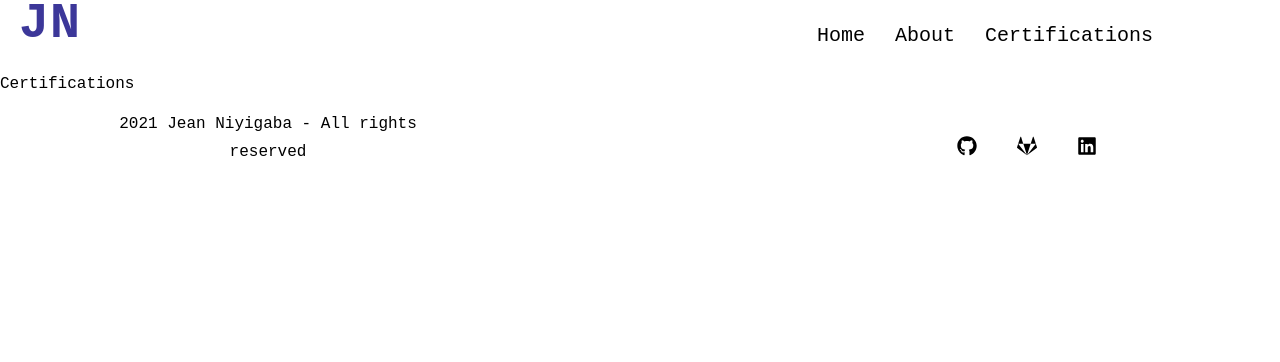
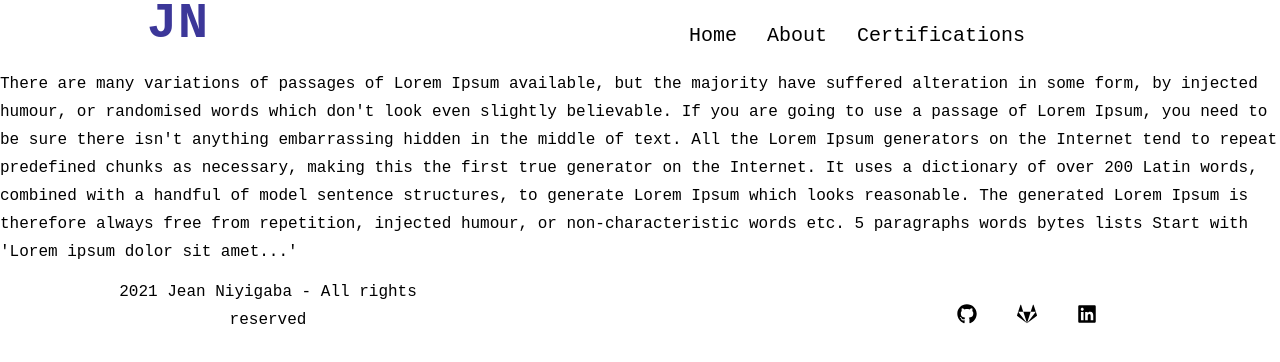
Before and after one commit to Jean198/jean-portfolio-react, a React (Create React App) app: page /Certifications in a window 1280 px wide. Shown: the top 362 px of the page. Built offline with nearby package versions, Linux system fonts and the light colour scheme.

Commit message:
changed the navbar

```diff
--- a/src/App.js
+++ b/src/App.js
@@ -3,6 +3,7 @@
 import Home from './Components/Pages/Home/Home';
 import NavigationBar from'./Components/NavigationBar/NavigationBar'
 import About from './Components/Pages/About/About'
+
 import ProjectDetails from './Components/Pages/Projects/ProjectDetails'
 import Certifications from './Components/Pages/Certifications/Certifications';
 import Footer from './Components/Footer/Footer';
@@ -13,6 +14,7 @@
     <div className='overall-container'>
      <Routes>
       <Route path="/" element={<NavigationBar/>}>
+
         <Route index element={<Home/>}/>
         <Route path="/about" element={<About/>}/>
         <Route path="/certifications" element={<Certifications/>}/>
--- a/src/Components/NavigationBar/NavigationBar.js
+++ b/src/Components/NavigationBar/NavigationBar.js
@@ -1,10 +1,20 @@
-import React from 'react';
+import {React, useState, useEffect} from 'react';
 import {Fragment} from 'react';
 import {Outlet, Link} from 'react-router-dom'
-import './NavigationBar.scss'
+import './NavigationBar.scss';
+import { FaBars } from 'react-icons/fa';
+
 
 
 const NavigationBar = () => {
+
+    const [showLinks, setShowLinks] = useState(false);
+
+    const toggleLinks = () => {
+        setShowLinks(!showLinks);
+
+      };
+
     return (
         <Fragment>
             <div className='navigation-bar'>
@@ -13,6 +23,9 @@
                   <h1 className='logo'>JN</h1>
                 </Link>
                 </div>
+                <button className='nav-toggle' onClick={toggleLinks}>
+                    <FaBars />
+                </button>
                 <div className='nav-links-container '>
                 <Link to="/" className='nav-link '>
                     Home
@@ -24,7 +37,23 @@
                     Certifications
                 </Link>
                 </div>
+
+
             </div>
+
+            {showLinks?<div className='mobile-nav-links-container '>
+                <Link to="/" className='nav-link '>
+                    Home
+                </Link>
+                <Link to="/about" className='nav-link '>
+                    About
+                </Link>
+                <Link to="/Certifications" className='nav-link '>
+                    Certifications
+                </Link>
+            </div>:null
+
+        }
             <Outlet/>
         </Fragment>
     );
--- a/src/Components/NavigationBar/NavigationBar.scss
+++ b/src/Components/NavigationBar/NavigationBar.scss
@@ -1,8 +1,17 @@
 .navigation-bar {
     height: 70px;
-    width: 100%;
+    width: 80%;
     display: flex;
     justify-content: space-between;
+    align-items: center;
+
+    margin: 0 auto;
+
+    @media screen and (max-width: 800px){
+      width:100%;
+    }
+
+
 
 
 
@@ -26,6 +35,27 @@
       }
     }
 
+    .nav-toggle {
+      font-size: 1.5rem;
+      color: hsl(205, 78%, 60%);
+      background: transparent;
+      border-color: transparent;
+      transition: all 0.3s linear;
+      cursor: pointer;
+
+
+      @media screen and (min-width: 800px){
+        display:none;
+      }
+
+
+    }
+
+    .nav-toggle:hover {
+      color: black;
+      //transform: rotate(90deg);
+    }
+
     .nav-links-container {
 
       width: 50%;
@@ -45,10 +75,52 @@
         color:white;
       }
 
-      @media screen and (max-width: 768px){
-        margin-right: 0px;
+      @media screen and (max-width: 800px){
+        display: none;
+
       }
     }
 
 
+
+}
+
+.mobile-nav-links-container {
+
+  width: 100%;
+  display: none;
+  height:auto;
+  line-height: 1;
+  overflow: hidden;
+  flex-direction: column;
+  align-items: center;
+  justify-content:center;
+  opacity: 9;
+  transition: all 500ms ease-out;
+
+  .nav-link {
+
+    width: 100%;
+    text-align: center;
+    padding: 10px 15px;
+    cursor: pointer;
+    font-size: 20px;
+    transition: 0.3s;
   }
+
+  .nav-link:hover {
+    background: hsl(205, 86%, 81%);
+    color: hsl(205, 78%, 60%);
+    padding-left: 1.5rem;
+  }
+
+  @media screen and (max-width: 800px){
+    display: flex;
+
+
+
+  }
+
+
+
+}
--- /dev/null
+++ b/src/Components/NewNav/Navbar.scss
@@ -0,0 +1,232 @@
+/*
+===============
+Variables
+===============
+*/
+
+:root {
+    /* dark shades of primary color*/
+    --clr-primary-1: hsl(205, 86%, 17%);
+    --clr-primary-2: hsl(205, 77%, 27%);
+    --clr-primary-3: hsl(205, 72%, 37%);
+    --clr-primary-4: hsl(205, 63%, 48%);
+    /* primary/main color */
+    --clr-primary-5: hsl(205, 78%, 60%);
+    /* lighter shades of primary color */
+    --clr-primary-6: hsl(205, 89%, 70%);
+    --clr-primary-7: hsl(205, 90%, 76%);
+    --clr-primary-8: hsl(205, 86%, 81%);
+    --clr-primary-9: hsl(205, 90%, 88%);
+    --clr-primary-10: hsl(205, 100%, 96%);
+    /* darkest grey - used for headings */
+    --clr-grey-1: hsl(209, 61%, 16%);
+    --clr-grey-2: hsl(211, 39%, 23%);
+    --clr-grey-3: hsl(209, 34%, 30%);
+    --clr-grey-4: hsl(209, 28%, 39%);
+    /* grey used for paragraphs */
+    --clr-grey-5: hsl(210, 22%, 49%);
+    --clr-grey-6: hsl(209, 23%, 60%);
+    --clr-grey-7: hsl(211, 27%, 70%);
+    --clr-grey-8: hsl(210, 31%, 80%);
+    --clr-grey-9: hsl(212, 33%, 89%);
+    --clr-grey-10: hsl(210, 36%, 96%);
+    --clr-white: #fff;
+    --clr-red-dark: hsl(360, 67%, 44%);
+    --clr-red-light: hsl(360, 71%, 66%);
+    --clr-green-dark: hsl(125, 67%, 44%);
+    --clr-green-light: hsl(125, 71%, 66%);
+    --clr-black: #222;
+    --transition: all 0.3s linear;
+    --spacing: 0.1rem;
+    --radius: 0.25rem;
+    --light-shadow: 0 5px 15px rgba(0, 0, 0, 0.1);
+    --dark-shadow: 0 5px 15px rgba(0, 0, 0, 0.2);
+    --max-width: 1170px;
+    --fixed-width: 620px;
+  }
+  /*
+  ===============
+  Global Styles
+  ===============
+  */
+
+  *,
+  ::after,
+  ::before {
+    margin: 0;
+    padding: 0;
+    box-sizing: border-box;
+  }
+  body {
+    font-family: -apple-system, BlinkMacSystemFont, 'Segoe UI', Roboto, Oxygen,
+      Ubuntu, Cantarell, 'Open Sans', 'Helvetica Neue', sans-serif;
+    background: var(--clr-grey-10);
+    color: var(--clr-grey-1);
+    line-height: 1.5;
+    font-size: 0.875rem;
+  }
+  ul {
+    list-style-type: none;
+  }
+  a {
+    text-decoration: none;
+  }
+  h1,
+  h2,
+  h3,
+  h4 {
+    letter-spacing: var(--spacing);
+    text-transform: capitalize;
+    line-height: 1.25;
+    margin-bottom: 0.75rem;
+  }
+  h1 {
+    font-size: 3rem;
+  }
+  h2 {
+    font-size: 2rem;
+  }
+  h3 {
+    font-size: 1.25rem;
+  }
+  h4 {
+    font-size: 0.875rem;
+  }
+  p {
+    margin-bottom: 1.25rem;
+    color: var(--clr-grey-5);
+  }
+  @media screen and (min-width: 800px) {
+    h1 {
+      font-size: 4rem;
+    }
+    h2 {
+      font-size: 2.5rem;
+    }
+    h3 {
+      font-size: 1.75rem;
+    }
+    h4 {
+      font-size: 1rem;
+    }
+    body {
+      font-size: 1rem;
+    }
+    h1,
+    h2,
+    h3,
+    h4 {
+      line-height: 1;
+    }
+  }
+  /*  global classes */
+
+  /* section */
+  .section {
+    width: 90vw;
+    margin: 0 auto;
+    max-width: var(--max-width);
+  }
+
+  @media screen and (min-width: 992px) {
+    .section {
+      width: 95vw;
+    }
+  }
+
+  /*
+  ===============
+  Navbar
+  ===============
+  */
+  nav {
+    background: var(--clr-white);
+    box-shadow: var(--light-shadow);
+  }
+  .nav-header {
+    display: flex;
+    align-items: center;
+    justify-content: space-between;
+    padding: 1rem;
+  }
+  .nav-toggle {
+    font-size: 1.5rem;
+    color: var(--clr-primary-5);
+    background: transparent;
+    border-color: transparent;
+    transition: var(--transition);
+    cursor: pointer;
+  }
+  .nav-toggle:hover {
+    color: var(--clr-primary-1);
+    transform: rotate(90deg);
+  }
+  .logo {
+    height: 40px;
+  }
+  .links a {
+    color: var(--clr-grey-3);
+    font-size: 1rem;
+    text-transform: capitalize;
+    letter-spacing: var(--spacing);
+    display: block;
+    padding: 0.5rem 1rem;
+    transition: var(--transition);
+  }
+  .links a:hover {
+    background: var(--clr-primary-8);
+    color: var(--clr-primary-5);
+    padding-left: 1.5rem;
+  }
+  .social-icons {
+    display: none;
+  }
+  .links-container {
+    height: 0;
+    overflow: hidden;
+    transition: var(--transition);
+  }
+  .show-container {
+    height: 10rem;
+  }
+  @media screen and (min-width: 800px) {
+    .nav-center {
+      max-width: 1170px;
+      margin: 0 auto;
+      display: flex;
+      align-items: center;
+      justify-content: space-between;
+      padding: 1rem;
+    }
+    .nav-header {
+      padding: 0;
+    }
+    .nav-toggle {
+      display: none;
+    }
+    .links-container {
+      height: auto !important;
+    }
+    .links {
+      display: flex;
+    }
+    .links a {
+      padding: 0;
+      margin: 0 0.5rem;
+    }
+    .links a:hover {
+      padding: 0;
+      background: transparent;
+    }
+    .social-icons {
+      display: flex;
+    }
+    .social-icons a {
+      margin: 0 0.5rem;
+      color: var(--clr-primary-5);
+      transition: var(--transition);
+    }
+    .social-icons a:hover {
+      color: var(--clr-primary-7);
+    }
+  }
--- /dev/null
+++ b/src/Components/NewNav/data.js
@@ -0,0 +1,52 @@
+import React from 'react';
+import { FaBehance, FaFacebook, FaLinkedin, FaTwitter } from 'react-icons/fa';
+export const links = [
+  {
+    id: 1,
+    url: '/',
+    text: 'home',
+  },
+  {
+    id: 2,
+    url: '/about',
+    text: 'about',
+  },
+  {
+    id: 3,
+    url: '/projects',
+    text: 'projects',
+  },
+  {
+    id: 4,
+    url: '/contact',
+    text: 'contact',
+  },
+  {
+    id: 5,
+    url: '/profile',
+    text: 'profile',
+  },
+];
+
+export const social = [
+  {
+    id: 1,
+    url: 'https://www.twitter.com',
+    icon: <FaFacebook />,
+  },
+  {
+    id: 2,
+    url: 'https://www.twitter.com',
+    icon: <FaTwitter />,
+  },
+  {
+    id: 3,
+    url: 'https://www.twitter.com',
+    icon: <FaLinkedin />,
+  },
+  {
+    id: 4,
+    url: 'https://www.twitter.com',
+    icon: <FaBehance />,
+  },
+];
--- a/src/Components/Pages/Certifications/Certifications.js
+++ b/src/Components/Pages/Certifications/Certifications.js
@@ -3,7 +3,16 @@
 
 const Certifications = () => {
   return (
-    <div>Certifications</div>
+    <div>There are many variations of passages of Lorem Ipsum available, but the majority have suffered alteration in some form, by injected humour, or randomised words which don't look even slightly believable. If you are going to use a passage of Lorem Ipsum, you need to be sure there isn't anything embarrassing hidden in the middle of text. All the Lorem Ipsum generators on the Internet tend to repeat predefined chunks as necessary, making this the first true generator on the Internet. It uses a dictionary of over 200 Latin words, combined with a handful of model sentence structures, to generate Lorem Ipsum which looks reasonable. The generated Lorem Ipsum is therefore always free from repetition, injected humour, or non-characteristic words etc.
+
+    5
+      paragraphs
+      words
+      bytes
+      lists
+      Start with 'Lorem
+    ipsum dolor sit amet...'
+    </div>
   )
 }
 export default Certifications
--- a/src/Components/Pages/Home/Home.js
+++ b/src/Components/Pages/Home/Home.js
@@ -6,12 +6,14 @@
 import Footer from '../../Footer/Footer';
 import { BrowserRouter, Link } from 'react-router-dom';
 import jeanPhoto from '../../../Assets/images/jean-profile.png'
+import Navbar from '../../NewNav/Navbar';
 
 
 function Home() {
   return (
     <>
     <div className='welcome-section-container'>
+
       <div className='profile-image-container'>
       <img src={jeanPhoto} />
       </div>
```
Also changed, not shown: src/Components/NewNav/Navbar.js (added, +58 -0 lines).
